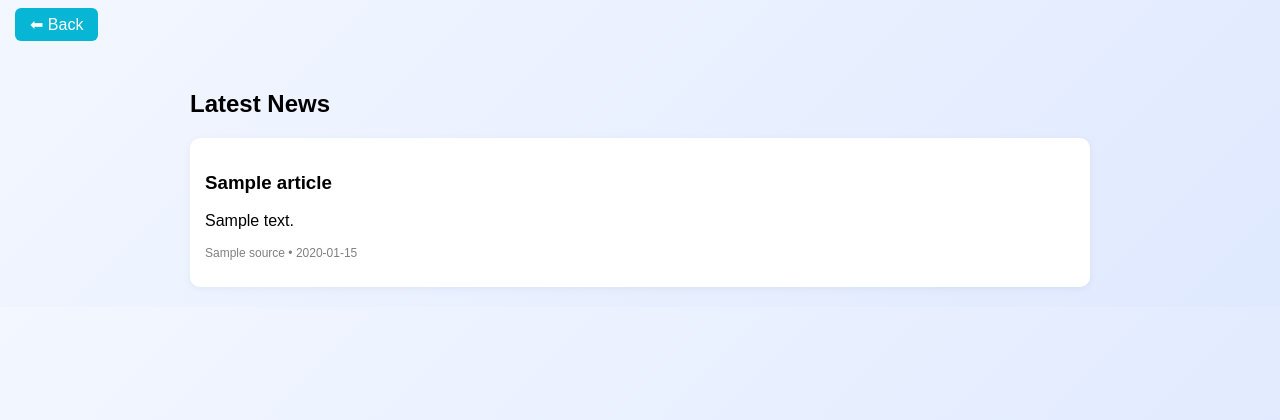
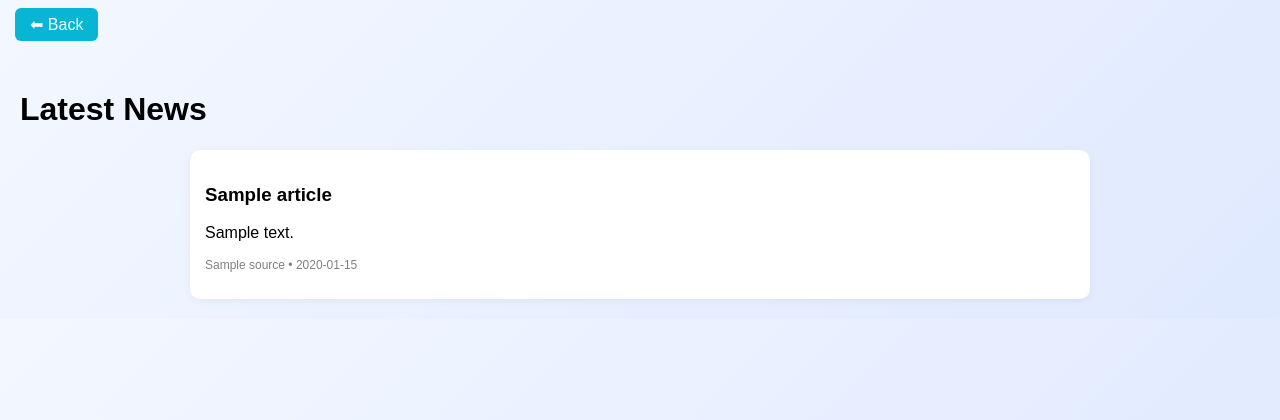
Before and after one commit to AshHole24/fake-news-detection, a Flask app: page /latest in a window 1280 px wide. Shown: the top 420 px of the page. Run offline with Flask 3, Linux system fonts and the light colour scheme; tables that the repository leaves empty hold one stand-in row (values such as "Sample post"); a database or web service that is not in the repository returns one stand-in record (values such as "Sample title"); data that the repository does not hold is empty; parts of the project's set-up code (start-up, migrations or seed data) failed here and were passed over.

Commit message:
Update latest.html

```diff
--- a/templates/latest.html
+++ b/templates/latest.html
@@ -7,14 +7,13 @@
 
 <body>
 
-<!-- 🔥 FIXED BACK BUTTON -->
 <div class="top-bar">
 <a href="/" class="news-btn">⬅ Back</a>
 </div>
 
+<h1 class="main-heading">Latest News</h1>
+
 <div class="container">
-
-<h2>Latest News</h2>
 
 <div class="news-grid">
 
@@ -22,15 +21,12 @@
 <a href="/news/{{loop.index0}}" class="news-link">
 
 <div class="news-card">
-
 <h3>{{article.title}}</h3>
-
 <p>{{article.description}}</p>
 
 <p class="meta">
 {{article.source.name}} • {{article.publishedAt[:10]}}
 </p>
-
 </div>
 
 </a>
```
